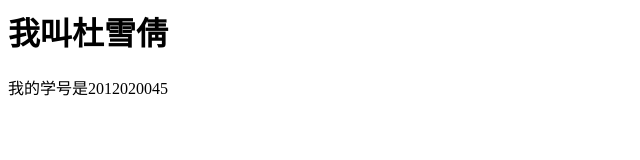
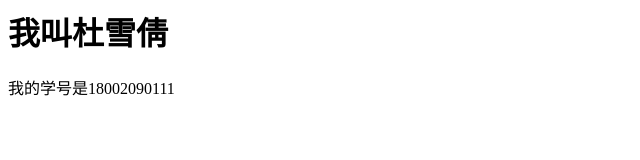
Before and after one commit to baishu111/baishu111.github.io, a plain HTML site: page index.html in a window 1280 px wide. Shown: the full height of the page, 0-640 px from the left. Drawn offline with Linux system fonts and the light colour scheme.

Commit message:
Update index.html

```diff
--- a/index.html
+++ b/index.html
@@ -1,7 +1,7 @@
 <html>
 <body>
 <h1>我叫杜雪倩</h1>
-    <p>我的学号是<span id="studentnumber">2012020045</span>
+    <p>我的学号是<span id="studentnumber">18002090111</span>
     </p>
 </body>
 </html>
```
